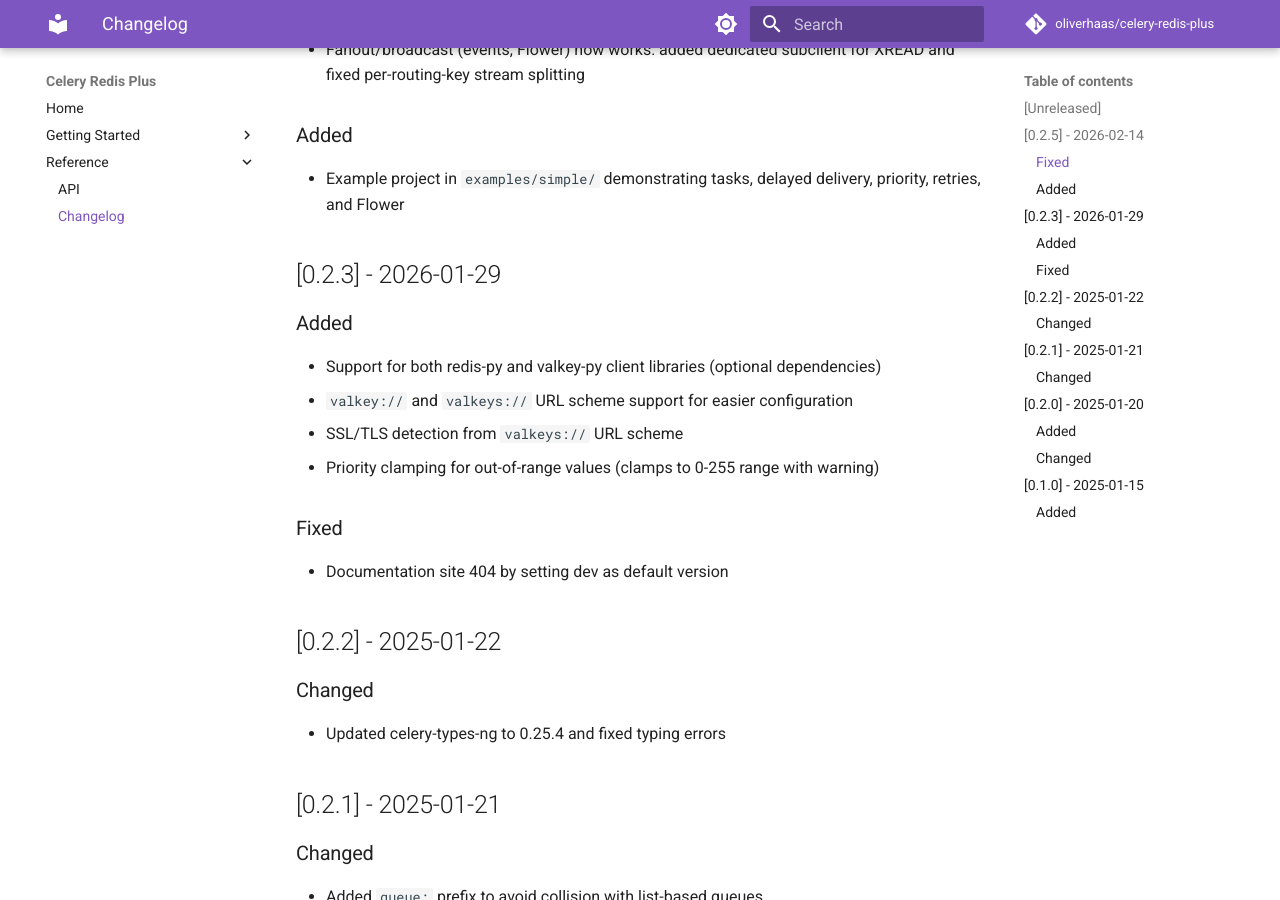
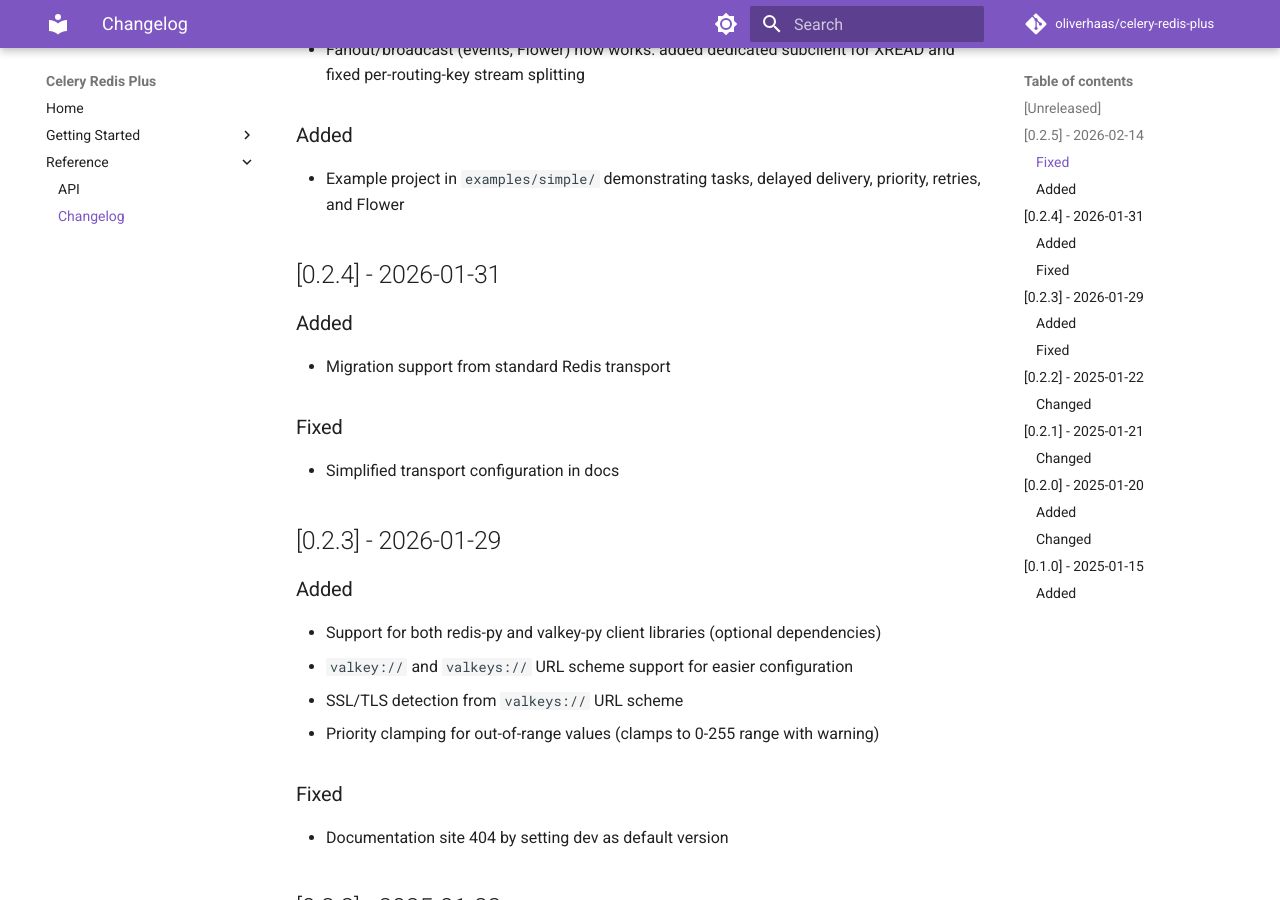
Before and after one commit to oliverhaas/celery-redis-plus, an MkDocs documentation site: the page built from docs/reference/changelog.md, in a window 1280 px wide and 900 px high, scrolled down 422 px. Built offline with MkDocs 1.6.1 and Material for MkDocs 9.7.7, drawn with Linux system fonts in a browser that asks for light colours; comment, search, counter and statistics services are not loaded; the version menu is left out.

Commit message:
Add missing 0.2.4 changelog entry

```diff
--- a/docs/reference/changelog.md
+++ b/docs/reference/changelog.md
@@ -14,6 +14,14 @@
 
 ### Added
 - Example project in `examples/simple/` demonstrating tasks, delayed delivery, priority, retries, and Flower
+
+## [0.2.4] - 2026-01-31
+
+### Added
+- Migration support from standard Redis transport
+
+### Fixed
+- Simplified transport configuration in docs
 
 ## [0.2.3] - 2026-01-29
 
```
